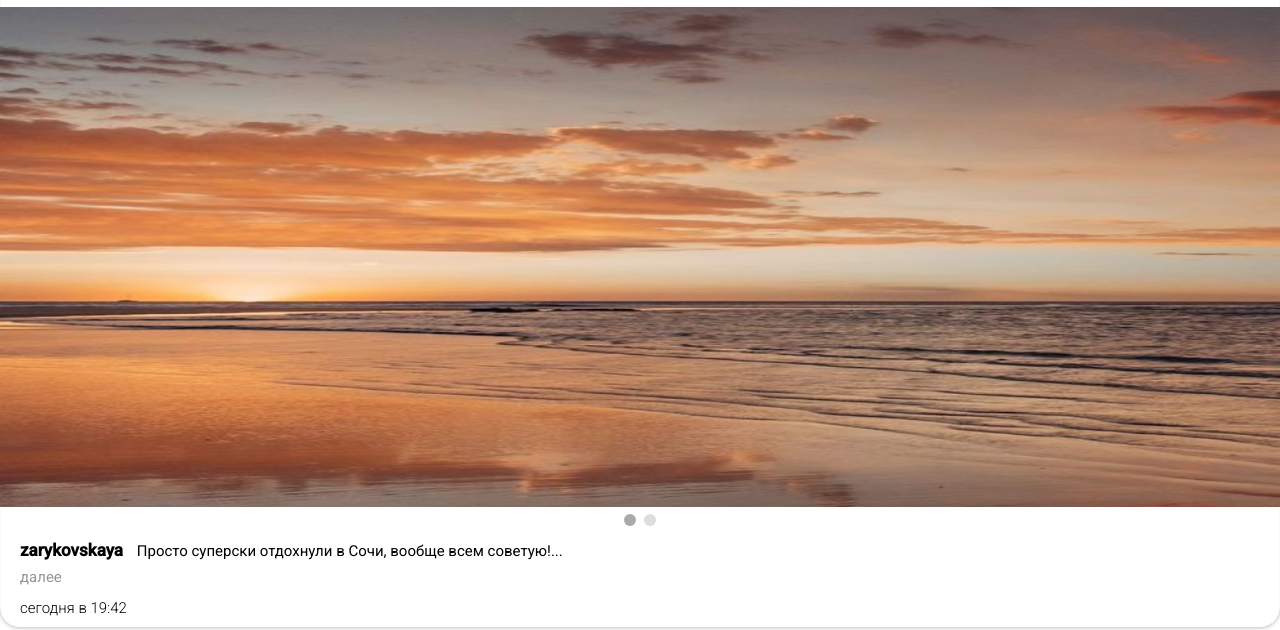
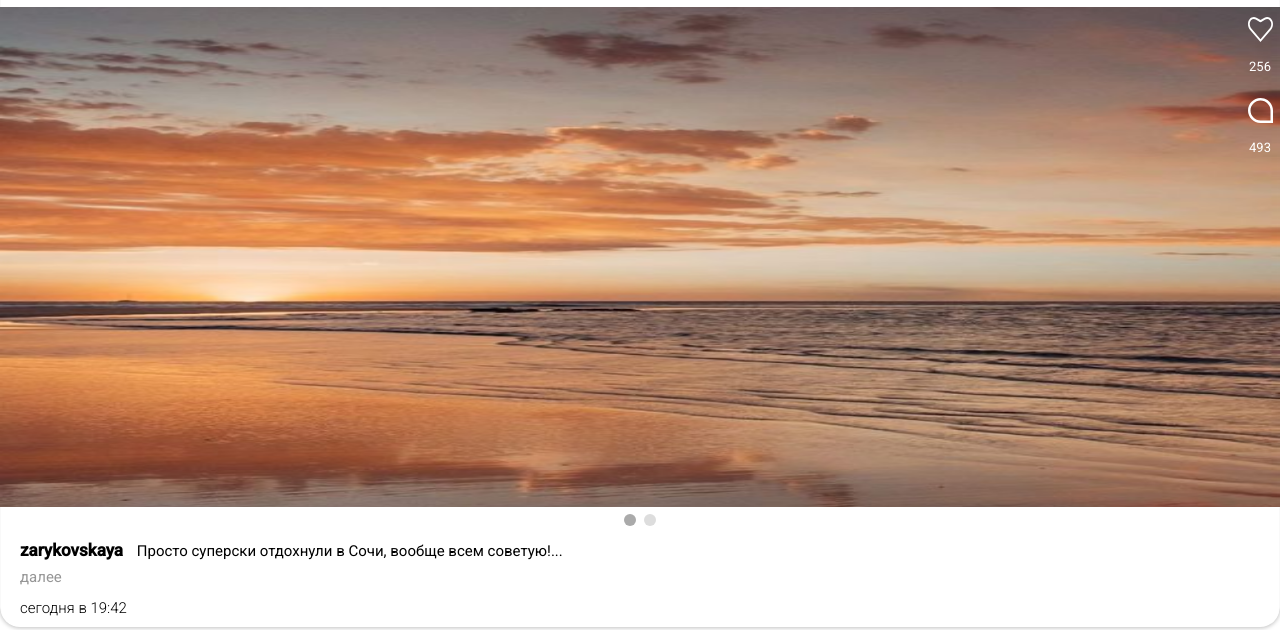
Before and after one commit to bboyic/super_proj, a plain HTML site: page index.html in a window 1280 px wide. Shown: the part 98-728 px from the top of the page. Drawn offline with Linux system fonts and the light colour scheme; a web font is replaced by a local one.

Commit message:
позиционирование

```diff
--- a/css/main.css
+++ b/css/main.css
@@ -116,6 +116,7 @@ a {
 
 .post_content{
 	/* padding: 20px 10px; */
+	position: relative;
 	color: #fff;
 	height: 500px;
 	/* background: url(../src/content1.png) no-repeat center center; */
@@ -125,8 +126,11 @@ a {
 .sotial_move {
 	font-size: 13px;
 	width: 40px;
+	padding-top: 10px;
+/* тут мой код */
 	text-align: center;
 	margin-left: auto;
+	position: relative;
 }
 
 .likes {
@@ -288,9 +292,10 @@ DsArmor
 } */
 
 .post_content_img {
-	/* position: absolute; */
+	position: absolute;
     width: 100%;
     height: 100%;
+	/* position: relative; */
     /* object-fit: cover;	 */
 }
 
```
